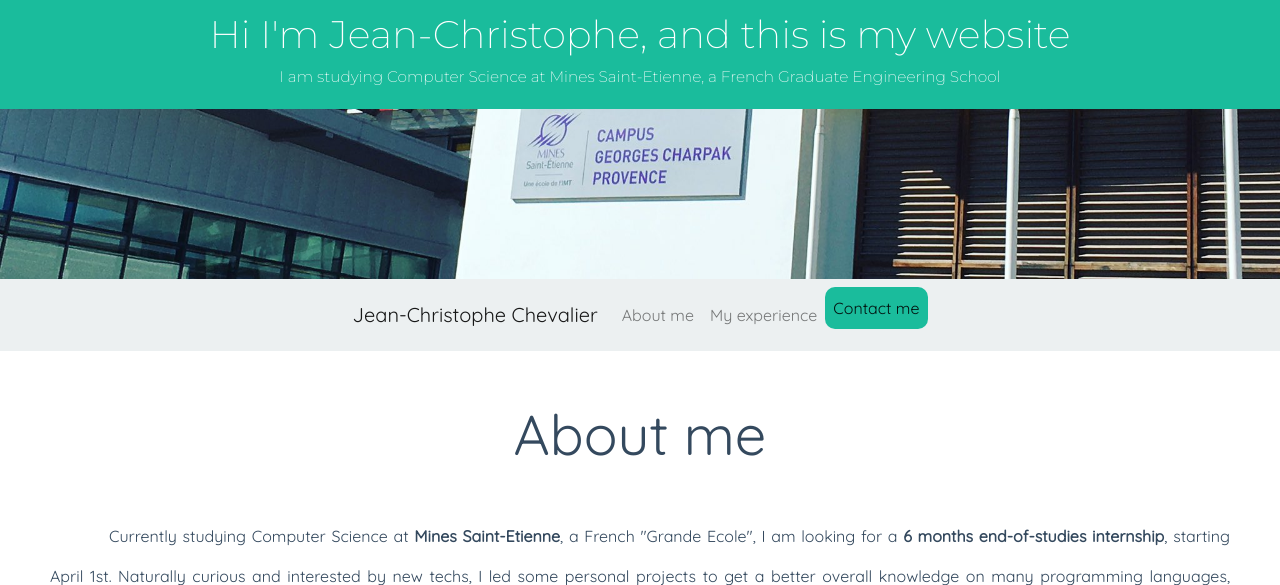
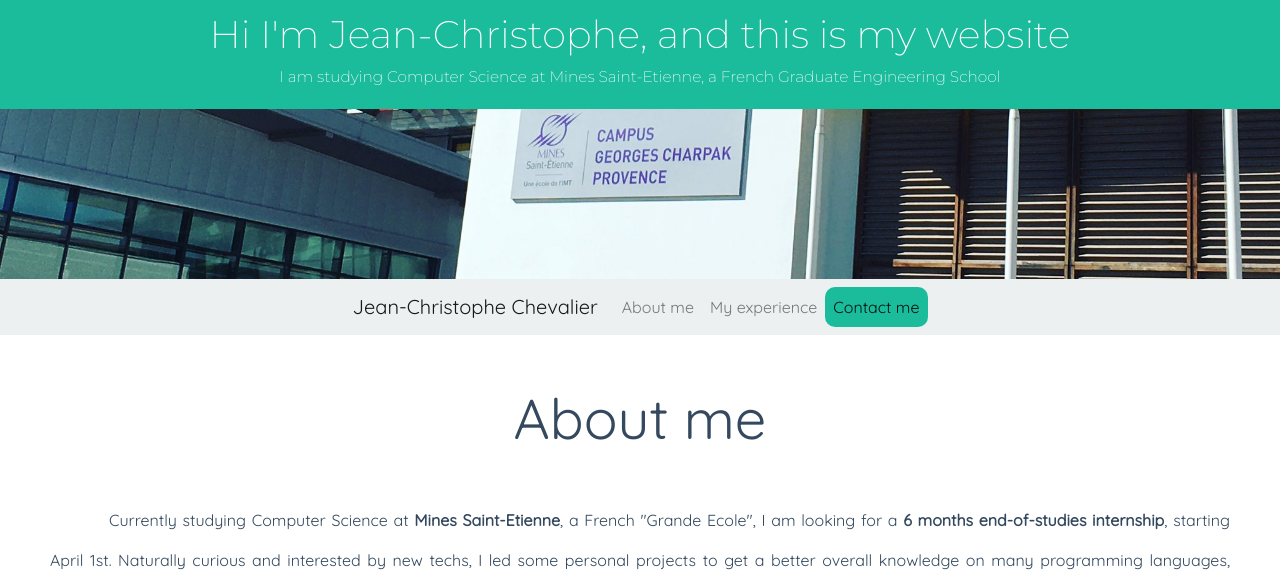
Before and after one commit to jcchevalier-ledger/my-website, a PHP site: page / in a window 1280 px wide. Shown: the part 521-1106 px from the top of the page. Run offline with PHP 8.4, Linux system fonts and the light colour scheme; some libraries are stand-ins or nearby versions.

Commit message:
Suppression of the default padding in the navbar

```diff
--- a/css_js/css_files/style.css
+++ b/css_js/css_files/style.css
@@ -78,8 +78,11 @@ ul {
     background-color: #ecf0f1;
 }
 
+.nav-link {
+    padding: 0;
+}
+
 .nav-link.active {
     background-color: #1abc9c;
     border-radius: 10px;
-    padding: 1%;
 }
--- a/projects/auth_interface/index.php
+++ b/projects/auth_interface/index.php
@@ -84,7 +84,7 @@ if (isset($_SESSION['login']) && isset($_SESSION['id'])) {
 
 		<h1>Welcome, {$_SESSION['login']}</h1>
 		<hr>
-		<p>You are now logged on my plateform. </p>
+		<p>You are now logged on my platform. </p>
 
 	</div>
 </div>";
```
